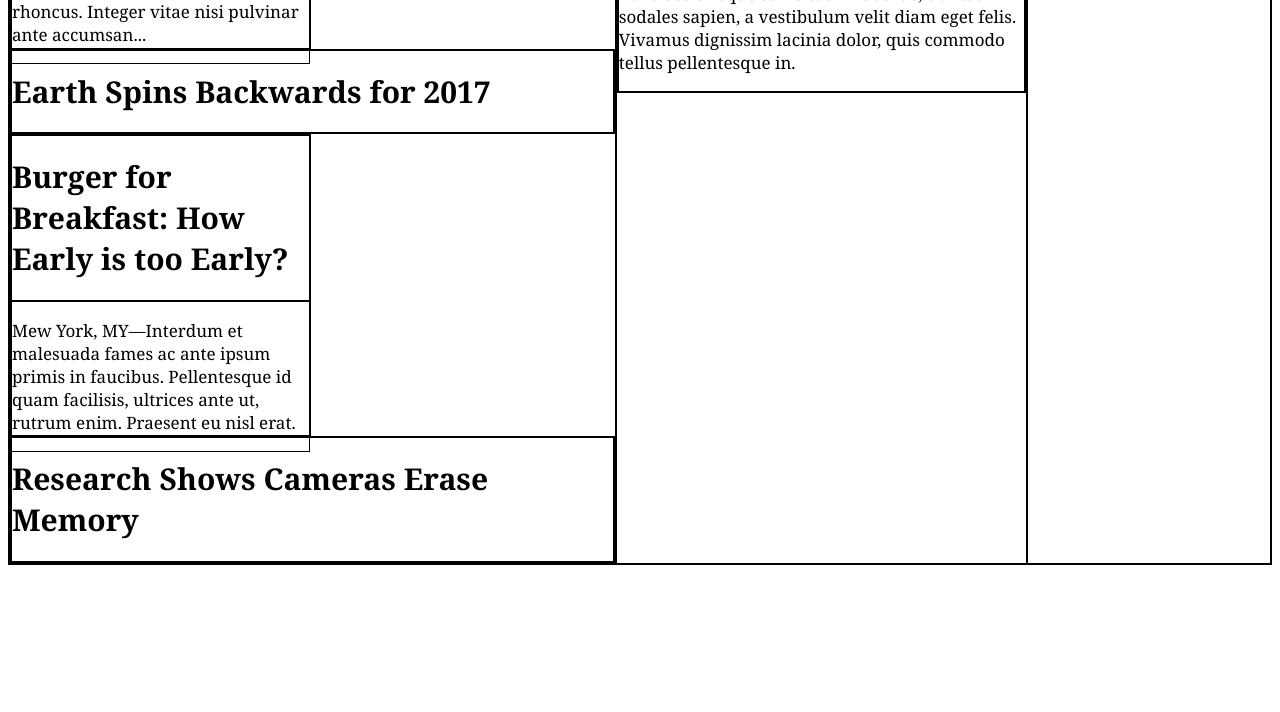
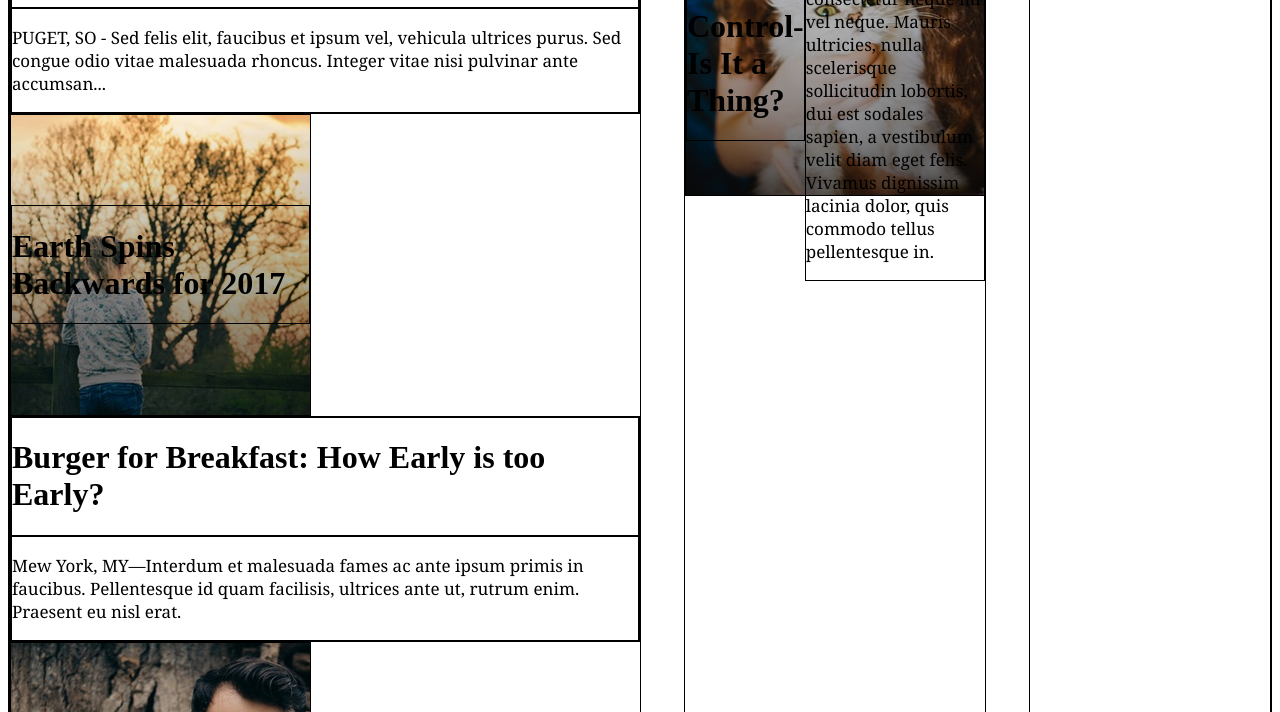
Before and after one commit to fletchroast/MyTimes, a plain HTML site: page index.html in a window 1280 px wide. Shown: the part 742-1454 px from the top of the page. Before the commit the page ends 1315 px from the top, so only its background shows below. Drawn offline with Linux system fonts and the light colour scheme.

Commit message:
Update style sheet.

```diff
--- a/resources/css/style.css
+++ b/resources/css/style.css
@@ -1,13 +1,15 @@
+/*div borders*/
+div {
+  border: 1px solid black;
+}
+
+/*header section*/
 .header {
   display: flex;
   font-family: Verdana;
   font-size: 14px;
   font-weight: bold;
   justify-content: space-between;
-}
-
-div {
-  border: 1px solid black;
 }
 
 .logo {
@@ -37,28 +39,17 @@ a {
   color: black;
 }
 
+/*main content*/
 .main-content {
   display: flex;
-  justify-content: space-around;
+  justify-content: space-between;
 }
 
-.large-column.medium-column.small-column {
-  display: flex;
-  justify-content: center;
-  align-items: center;
-  flex-direction: column;
-}
-
-.large-column {
-  width: 630px;
-}
-
-.medium-column {
-  width: 300px;
-}
-
-.small-column {
-  width: 240px;
+.img-headline {
+  color: white;
+  font-family: Georgia;
+  font-weight: bold;
+  font-size: 30px;
 }
 
 p {
@@ -67,52 +58,62 @@ p {
   color: black;
 }
 
-h1 {
-  font-family: Georgia;
-  font-weight: bold;
-  font-size: 30px;
+/*left-column*/
+.left-column {
+  display: flex;
+  flex-wrap: wrap;
+  width: 630px;
 }
 
-.img-header {
-  color: white;
-}
-
-#main-story {
-  font-size: 40px;
+.tuna-headline {
+  justify-content: center;
+  align-items: center;
   background-image: url(../images/main-story.png);
   width: 629px;
   height: 300px;
 }
 
-#earth {
+#tuna {
+  font-size: 40px;
+}
+
+.earth {
   display: flex;
+  justify-content: center;
+  align-items: center;
   background-image: url(../images/tree.png);
   width: 299px;
   height: 300px;
 }
 
-h1#earth {
+.research {
+  display: flex;
   justify-content: center;
-}
-
-#cameras {
+  align-items: center;
   background-image: url(../images/camera.png);
   width: 299px;
   height: 300px;
 }
 
-#cats {
+/*mid-column*/
+.mid-column {
+  display: flex;
+  flex-direction: column;
+  width: 300px;
+}
+
+.cats {
+  display: flex;
+  justify-content: center;
+  align-items: center;
   background-image: url(../images/cat.png);
   width: 299px;
   height: 300px;
 }
 
-.orca {
-  width: 299px;
-  height: 300px;
+/*right-column*/
+.right-column {
+  display: flex;
+  flex-direction: column;
+  width: 240px;
 }
-
-.burger {
-  width: 299px;
-  height: 300px;
-}
```
